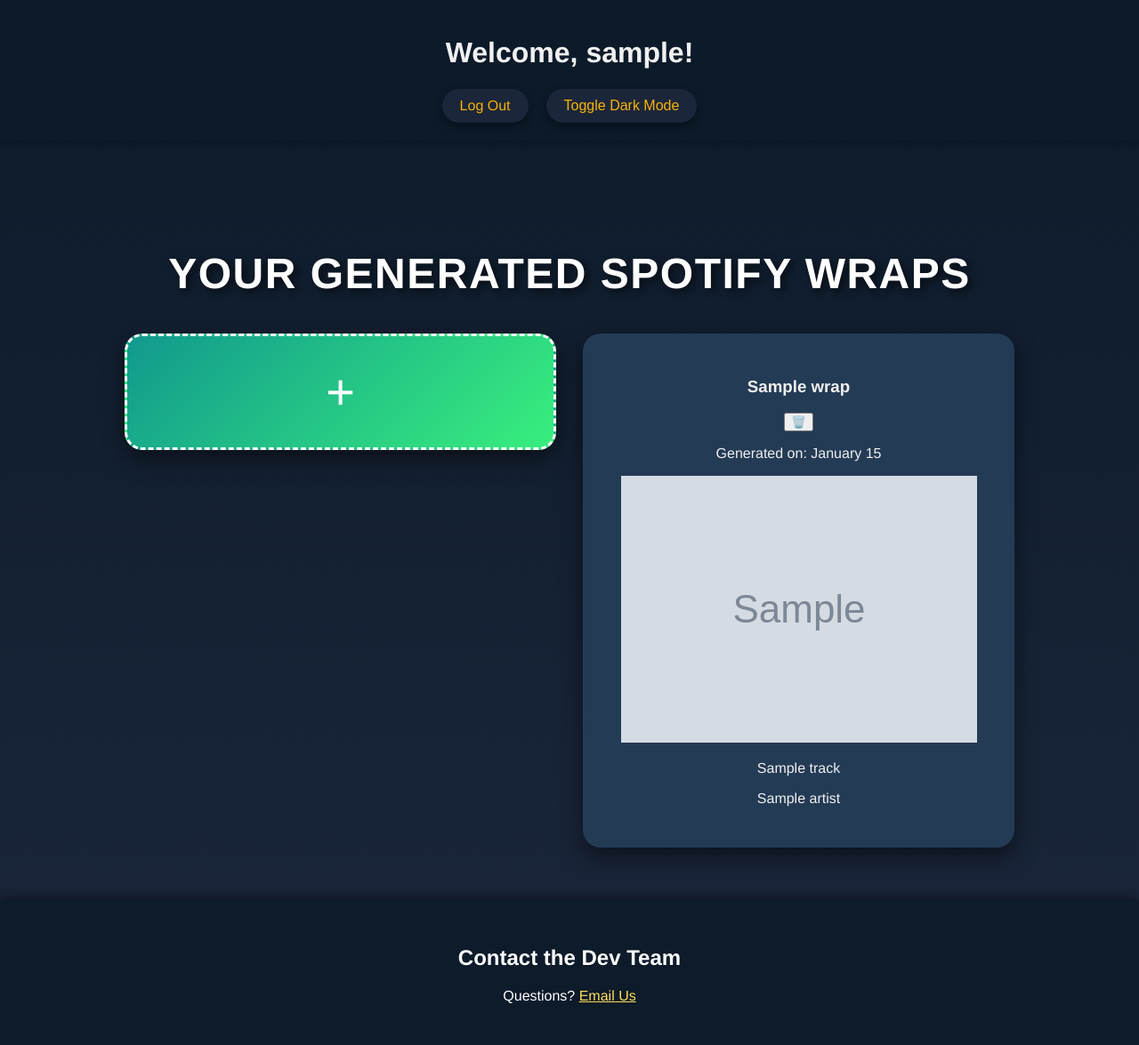
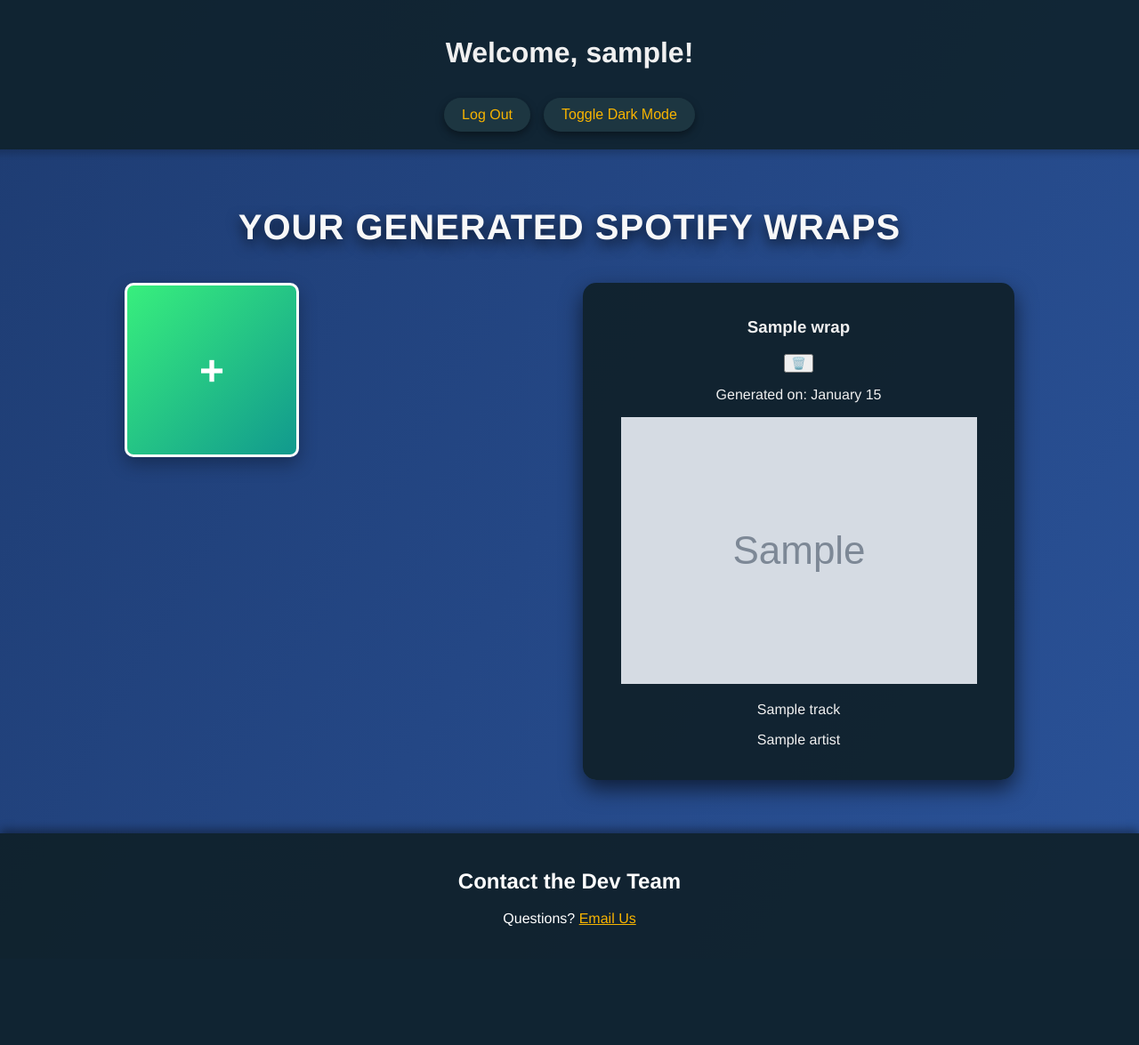
Before and after one commit to JLee4103/Spotify-Wrapped, a Django app: template mysite/spotifyWrapped/templates/spotifyWrapped/home.html in a window 1280 px wide. Shown: the whole page at 89% size. After the commit the page ends 1041 px from the top, so only its background shows below. Run offline with Django 5.2, Linux system fonts and the light colour scheme; the template is opened without the code that fills it: most values are stand-ins (such as "Sample title", 1, 10 or a date in 2020); grey boxes marked "Sample" are stand-in pictures.

Commit message:
cleaned up the UI

```diff
--- a/mysite/spotifyWrapped/static/spotifyWrapped/home.css
+++ b/mysite/spotifyWrapped/static/spotifyWrapped/home.css
@@ -3,7 +3,7 @@
     font-family: 'Helvetica Neue', Arial, sans-serif;
     margin: 0;
     padding: 0;
-    background: linear-gradient(to bottom, #0d1b2a, #1b263b);
+    background: linear-gradient(120deg, #1e3c72, #2a5298); /* Consistent blue gradient */
     color: #f0f0f0;
     display: flex;
     flex-direction: column;
@@ -17,53 +17,53 @@
 header {
     width: 100%;
     padding: 20px;
-    background-color: rgba(13, 27, 42, 0.95);
+    background: rgba(15, 32, 39, 0.85); /* Semi-transparent overlay */
     box-shadow: 0 4px 8px rgba(0, 0, 0, 0.2);
     position: fixed;
     top: 0;
     z-index: 1000;
     display: flex;
-    flex-direction: column;
-    align-items: center;
+    justify-content: center; /* Center the header content horizontally */
+    align-items: center; /* Align content vertically in the center */
     text-align: center;
 }
 
-.header-title {
-    font-size: 2.6em;
-    color: #f8b400;
-    margin: 0;
-    text-shadow: 2px 2px 8px rgba(0, 0, 0, 0.5);
-    text-transform: uppercase;
+.header-content {
+    display: flex;
+    flex-direction: column; /* Stack the welcome text and buttons vertically */
+    align-items: center;
+    gap: 10px; /* Add spacing between elements */
 }
 
 .header-buttons {
     display: flex;
-    gap: 20px;
-    margin-top: 15px;
+    gap: 15px; /* Add spacing between buttons */
+    justify-content: center;
 }
 
 .header-button {
     color: #f8b400;
     text-decoration: none;
     font-size: 1em;
-    background-color: #1b263b;
+    background-color: rgba(32, 58, 67, 0.85);
     padding: 10px 20px;
     border-radius: 30px;
-    transition: all 0.4s ease, box-shadow 0.4s ease;
+    transition: transform 0.3s ease, box-shadow 0.3s ease, background-color 0.3s ease;
     border: none;
     cursor: pointer;
     box-shadow: 0 4px 10px rgba(0, 0, 0, 0.4);
 }
 
 .header-button:hover {
+    transform: scale(1.08);
     background-color: #f8b400;
-    color: #1b263b;
-    box-shadow: 0 6px 15px rgba(0, 0, 0, 0.5);
+    color: #203a43;
+    box-shadow: 0 10px 20px rgba(0, 0, 0, 0.5);
 }
 
-/* Wraps Section */
+/* Section styles */
 .wraps-section {
-    margin-top: 180px;
+    margin-top: 140px;
     padding: 60px 20px;
     width: 100%;
     max-width: 1200px;
@@ -75,126 +75,64 @@
 }
 
 .wraps-section h2 {
-    font-size: 3em;
+    font-size: 2.5rem;
     margin-bottom: 40px;
-    color: #ffffff;
+    color: #f8f8f8;
     text-transform: uppercase;
-    letter-spacing: 1.5px;
-    text-shadow: 4px 4px 10px rgba(0, 0, 0, 0.6);
+    letter-spacing: 1px;
+    text-shadow: 0 6px 15px rgba(0, 0, 0, 0.7);
 }
 
-/* Grid container for cards */
+/* Cards grid */
 .grid-container {
     display: grid;
-    grid-template-columns: repeat(auto-fill, minmax(320px, 1fr));
+    grid-template-columns: repeat(auto-fit, minmax(320px, 1fr));
     gap: 30px;
     width: 100%;
     max-width: 1000px;
     justify-content: center;
-    align-items: start;
+    animation: fadeInSlideUp 1.2s ease-out;
 }
 
 /* Cards */
 .card {
-    background-color: #243b55;
-    border-radius: 20px;
-    padding: 30px;
-    box-shadow: 0 10px 25px rgba(0, 0, 0, 0.5);
+    background: rgba(15, 32, 39, 0.9);
+    border-radius: 15px;
+    padding: 20px;
+    box-shadow: 0 10px 25px rgba(0, 0, 0, 0.6);
     text-align: center;
-    transition: transform 0.5s ease, box-shadow 0.5s ease;
+    transition: transform 0.3s ease, box-shadow 0.3s ease;
     cursor: pointer;
     animation: fadeIn 1s ease-in-out;
 }
 
 .card:hover {
-    transform: translateY(-15px) scale(1.05);
+    transform: translateY(-8px) scale(1.03);
     box-shadow: 0 15px 35px rgba(0, 0, 0, 0.7);
 }
 
-.add-card {
-    display: flex;
-    align-items: center;
-    justify-content: center;
-    font-size: 3.5em;
-    background: linear-gradient(135deg, #11998e, #38ef7d);
+/* Footer styles */
+.footer-section {
+    background: rgba(15, 32, 39, 0.9);
     color: #ffffff;
-    border: 3px dashed #ffffff;
-    transition: transform 0.4s ease, border 0.4s ease, background-color 0.4s ease;
-}
-
-.add-card:hover {
-    border: 3px solid #f8b400;
-    transform: scale(1.15);
-}
-
-/* Modal Styles */
-.modal {
-    display: none;
-    position: fixed;
-    top: 0;
-    left: 0;
-    width: 100%;
-    height: 100%;
-    background-color: rgba(0, 0, 0, 0.8);
-    justify-content: center;
-    align-items: center;
-    animation: fadeIn 0.7s;
-    z-index: 1001;
-}
-
-.selection-modal-content {
-    background-color: #243b55;
-    color: #f8b400;
-    padding: 40px;
-    border-radius: 20px;
-    text-align: center;
-    width: 400px;
-    max-width: 95%;
-    box-shadow: 0px 8px 16px rgba(0, 0, 0, 0.6);
-    animation: slideIn 0.5s ease;
-}
-
-.time-button, .close-button {
-    display: block;
-    width: 100%;
-    margin: 20px 0;
-    padding: 15px;
-    background-color: #f8b400;
-    color: #243b55;
-    border: none;
-    border-radius: 15px;
-    cursor: pointer;
-    font-size: 1.2em;
-    font-weight: bold;
-    transition: background-color 0.4s ease, transform 0.4s ease;
-}
-
-.time-button:hover, .close-button:hover {
-    background-color: #ffdd57;
-    transform: translateY(-5px);
-}
-
-/* Footer Styles */
-.footer-section {
-    background-color: rgba(13, 27, 42, 0.95);
-    color: #ffffff;
-    padding: 30px 0;
+    padding: 20px 0;
     text-align: center;
     width: 100%;
     box-shadow: 0 -4px 10px rgba(0, 0, 0, 0.4);
     position: relative;
     margin-top: auto;
     flex-shrink: 0;
+    animation: fadeInSlideUp 1.5s ease-out;
 }
 
 .footer-section a {
-    color: #ffdd57;
+    color: #f8b400;
     text-decoration: underline;
-    transition: color 0.4s ease;
+    transition: color 0.3s ease;
 }
 
 .footer-section a:hover {
-    color: #f8b400;
+    color: #ffdd57;
 }
 
 /* Animations */
@@ -207,24 +145,115 @@
     }
 }
 
-@keyframes slideIn {
+@keyframes fadeInSlideUp {
     from {
-        transform: translateY(-40px);
         opacity: 0;
+        transform: translateY(20px);
     }
     to {
-        transform: translateY(0);
-        opacity: 1;
-    }
-}
-
-@keyframes fadeInSlideUp {
-    0% {
-        opacity: 0;
-        transform: translateY(40px);
-    }
-    100% {
         opacity: 1;
         transform: translateY(0);
     }
 }
+
+@keyframes backgroundShift {
+    from {
+        background: linear-gradient(120deg, #0f2027, #203a43, #2c5364);
+    }
+    to {
+        background: linear-gradient(120deg, #293d5a, #1e3c72, #0f2027);
+    }
+}
+
+/* Modal Styles */
+.modal {
+    display: none; /* Initially hidden */
+    position: fixed;
+    top: 0;
+    left: 0;
+    width: 100%;
+    height: 100%;
+    background-color: rgba(0, 0, 0, 0.8); /* Background overlay */
+    justify-content: center;
+    align-items: center;
+    z-index: 1001;
+}
+
+.selection-modal-content {
+    background-color: #243b55;
+    color: #f8b400;
+    padding: 40px;
+    border-radius: 15px;
+    text-align: center;
+    width: 400px;
+    max-width: 95%;
+    box-shadow: 0 8px 16px rgba(0, 0, 0, 0.6);
+}
+
+.time-button,
+.close-button {
+    display: block;
+    margin: 10px auto;
+    padding: 10px 20px;
+    background-color: #f8b400;
+    color: #243b55;
+    border: none;
+    border-radius: 10px;
+    cursor: pointer;
+    font-size: 1.2em;
+    transition: background-color 0.3s ease, transform 0.3s ease;
+}
+
+.time-button:hover,
+.close-button:hover {
+    background-color: #ffdd57;
+    transform: scale(1.05);
+}
+/* Add-Card (Modal Trigger) Styles */
+.add-card {
+    display: flex;
+    align-items: center;
+    justify-content: center;
+    font-size: 3em;
+    background: linear-gradient(135deg, #38ef7d, #11998e); /* Cleaner gradient */
+    color: #ffffff;
+    width: 150px; /* Adjust to make it more square */
+    height: 150px; /* Height equal to width for a square */
+    border: 3px solid #ffffff;
+    border-radius: 10px; /* Slightly rounded edges */
+    cursor: pointer;
+    transition: transform 0.3s ease, box-shadow 0.3s ease;
+    box-shadow: 0 8px 20px rgba(0, 0, 0, 0.3);
+}
+
+.add-card:hover {
+    transform: scale(1.1);
+    box-shadow: 0 12px 25px rgba(0, 0, 0, 0.5);
+    border-color: #f8b400;
+}
+
+/* Center-button-container */
+.center-button-container {
+    display: flex;
+    align-items: center;
+    justify-content: center;
+    width: 100%;
+    height: 100%;
+}
+
+/* + Button Design */
+.record-player-button {
+    font-size: 3rem;
+    color: white;
+    font-weight: bold;
+    text-align: center;
+    background: none;
+    border: none;
+    cursor: pointer;
+    transition: color 0.3s ease, transform 0.3s ease;
+}
+
+.record-player-button:hover {
+    color: #f8b400;
+    transform: scale(1.2);
+}
```
Also changed, not shown: mysite/db.sqlite3.
